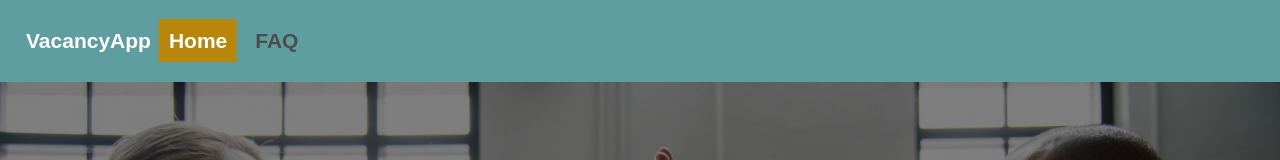
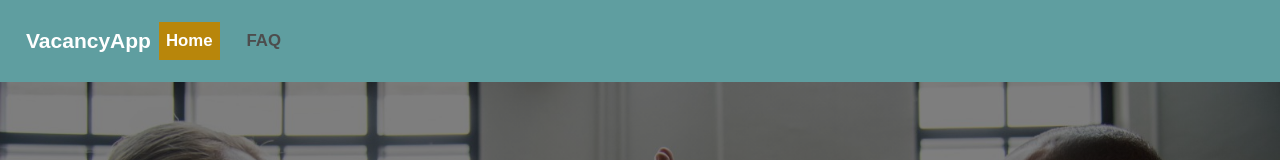
Before and after one commit to mpisters/VacancyApp, an Angular app: page / in a window 1280 px wide. Shown: the top 160 px of the page. Built offline with nearby package versions, Linux system fonts and the light colour scheme.

Commit message:
updated navbar

```diff
--- a/src/app/application-form/application-form.component.css
+++ b/src/app/application-form/application-form.component.css
@@ -32,6 +32,7 @@
 .application-form__connect, .application-form__personal-information, .application-form__place, .application-form__applicationInformation, .app-application-form__final{
   margin: 10px;
   max-width: 100%;
+  min-height: 200px;
 }
 
 .application-form__item{
--- a/src/app/application-form/application-form.component.ts
+++ b/src/app/application-form/application-form.component.ts
@@ -70,8 +70,6 @@ export class ApplicationFormComponent implements OnInit {
   }
 
   toNext() {
-    console.log(this.applicationForm);
-    console.log(this.applicationForm.get('connect').valid);
     this.currentStep++;
   }
 
--- a/src/app/navbar/navbar.component.css
+++ b/src/app/navbar/navbar.component.css
@@ -33,9 +33,10 @@
 
 .header__items__item {
   color: #4d4d4d;
-  font-size: 1.5em;
+  font-size: 1.2em;
   font-weight: 700;
-  padding: 10px;
+  padding: 7px;
+  margin-right: 20px;
   text-decoration: none;
 }
 
@@ -43,28 +44,60 @@
   background-color: darkgoldenrod;
   color: white;
 }
+.header__close-button {
+  display: none;
+}
 
 @media only screen and (max-width: 768px) {
+  .header__items{
+    height: 100%; /* 100% Full-height */
+    width: 0; /* 0 width - change this with JavaScript */
+    position: fixed; /* Stay in place */
+    z-index: 1; /* Stay on top */
+    top: 0; /* Stay at the top */
+    left: 0;
+    background-color: #111; /* Black*/
+    overflow-x: hidden; /* Disable horizontal scroll */
+    padding-top: 60px; /* Place content 60px from the top */
+    transition: 0.5s; /* 0.5 second transition effect to slide in the sidenav */
+  }
+  .header__items__item {
+    font-size: 1.5em;
+  }
+
+  .header__link a {
+    padding: 8px 8px 8px 32px;
+    text-decoration: none;
+    /*font-size: 2.0em;*/
+    color: #818181;
+    display: block;
+    transition: 0.3s;
+  }
+
+  .header__close-button{
+    display: block;
+    position: absolute;
+    top: 0;
+    right: 25px;
+    font-size: 36px;
+    margin-left: 50px;
+    color: white;
+  }
+  .main {
+    transition: margin-left .5s;
+    padding: 20px;
+  }
+
+
+  @media screen and (max-height: 450px) {
+    .header__items {padding-top: 15px;}
+    .header__link a {font-size: 18px;}
+  }
+
   .header__items,
   .header {
     flex-direction: column;
     align-items: flex-start;
-  }
-
-  .header__items__item {
-    padding-left: 10px;
-  }
-
-  .header__items {
-    display: none;
-  }
-
-  .header__items--right {
-    margin-left: 0;
-  }
-
-  .header__toggleShow {
-    display: flex;
   }
 
   .header__link-toggle {
--- a/src/app/navbar/navbar.component.html
+++ b/src/app/navbar/navbar.component.html
@@ -5,12 +5,17 @@
   <div class="header__link header__link-toggle" (click)="openMenu()">
     <i class="fas fa-bars"></i>
   </div>
-    <ul class="header__items">
-      <li  class="header__link">
-        <a  [ngClass]="{'header__items__item_active': currentTab === 'home' }" class="header__items__item" (click)="onSwitchTab('home')" href="#">Home</a>
-      </li>
-      <li class="header__link">
-        <a [ngClass]="{'header__items__item_active': currentTab === 'FAQ' }" class="header__items__item" (click)="onSwitchTab('FAQ')" href="#">FAQ</a>
-      </li>
-    </ul>
+  <div id="sidenav" class="header__items">
+    <a class="header__close-button" (click)="closeMenu()">
+      <i class="fas fa-window-close"></i>
+    </a>
+    <a [ngClass]="{'header__items__item_active': currentTab === 'home' }" class="header__items__item header__link"
+       (click)="onSwitchTab('home')" href="#">Home</a>
+    <a [ngClass]="{'header__items__item_active': currentTab === 'FAQ' }" class="header__items__item header__link"
+       (click)="onSwitchTab('FAQ')" href="#">FAQ</a>
+  </div>
+
 </nav>
+<div class="sidenav">
+
+</div>
--- a/src/app/navbar/navbar.component.ts
+++ b/src/app/navbar/navbar.component.ts
@@ -16,8 +16,14 @@ export class NavbarComponent implements OnInit {
   }
 
   openMenu(): void {
-    const navs = document.querySelectorAll('.header__items');
-    navs.forEach(nav => nav.classList.toggle('header__toggleShow'));
+    // const navs = document.querySelectorAll('.header__items');
+    // navs.forEach(nav => nav.classList.toggle('header__toggleShow'));
+    document.getElementById('sidenav').style.width = '250px';
+  }
+
+  closeMenu(): void {
+    document.getElementById('sidenav').style.width = '0';
+
   }
 
   onSwitchTab(tab: string) {
```
